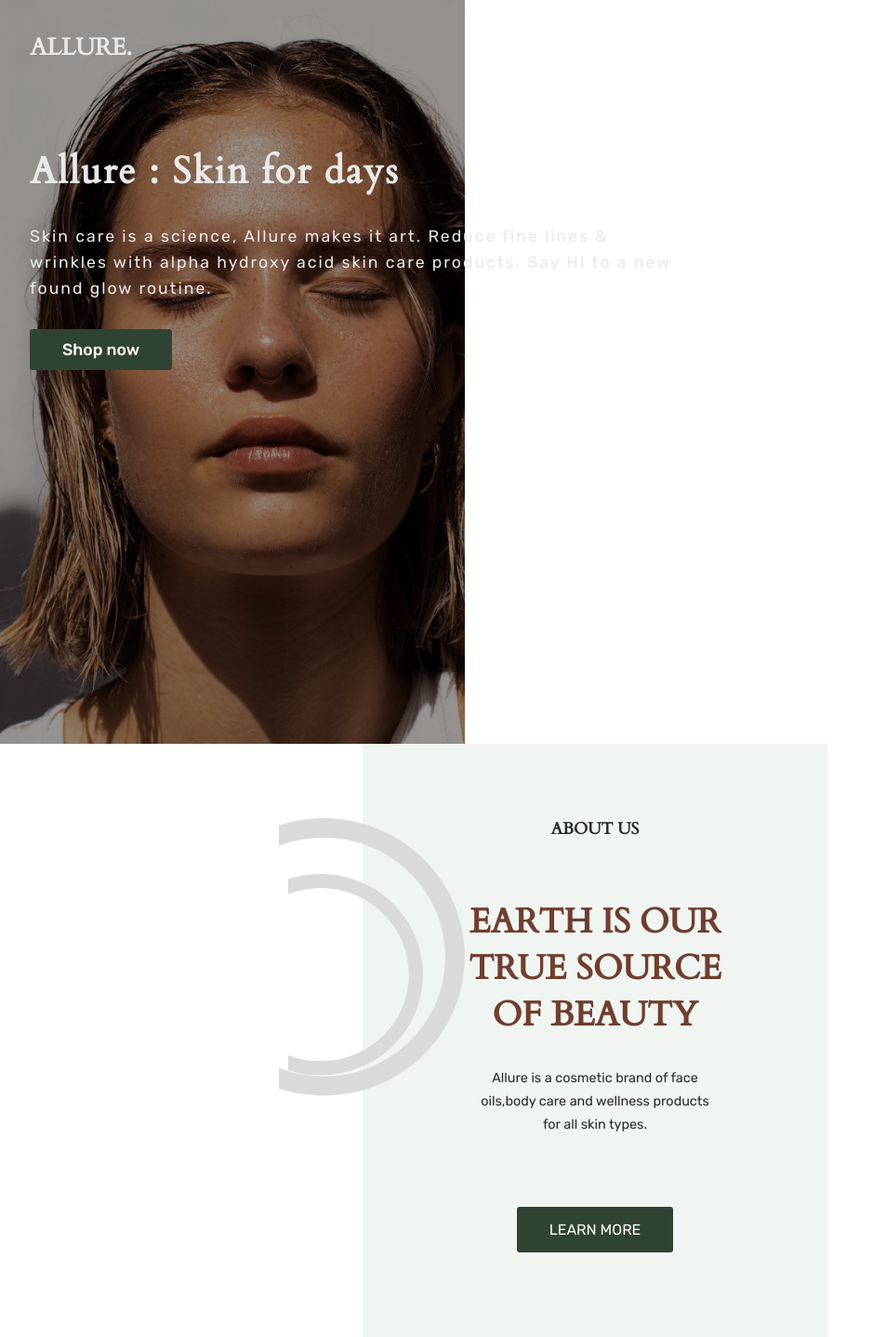
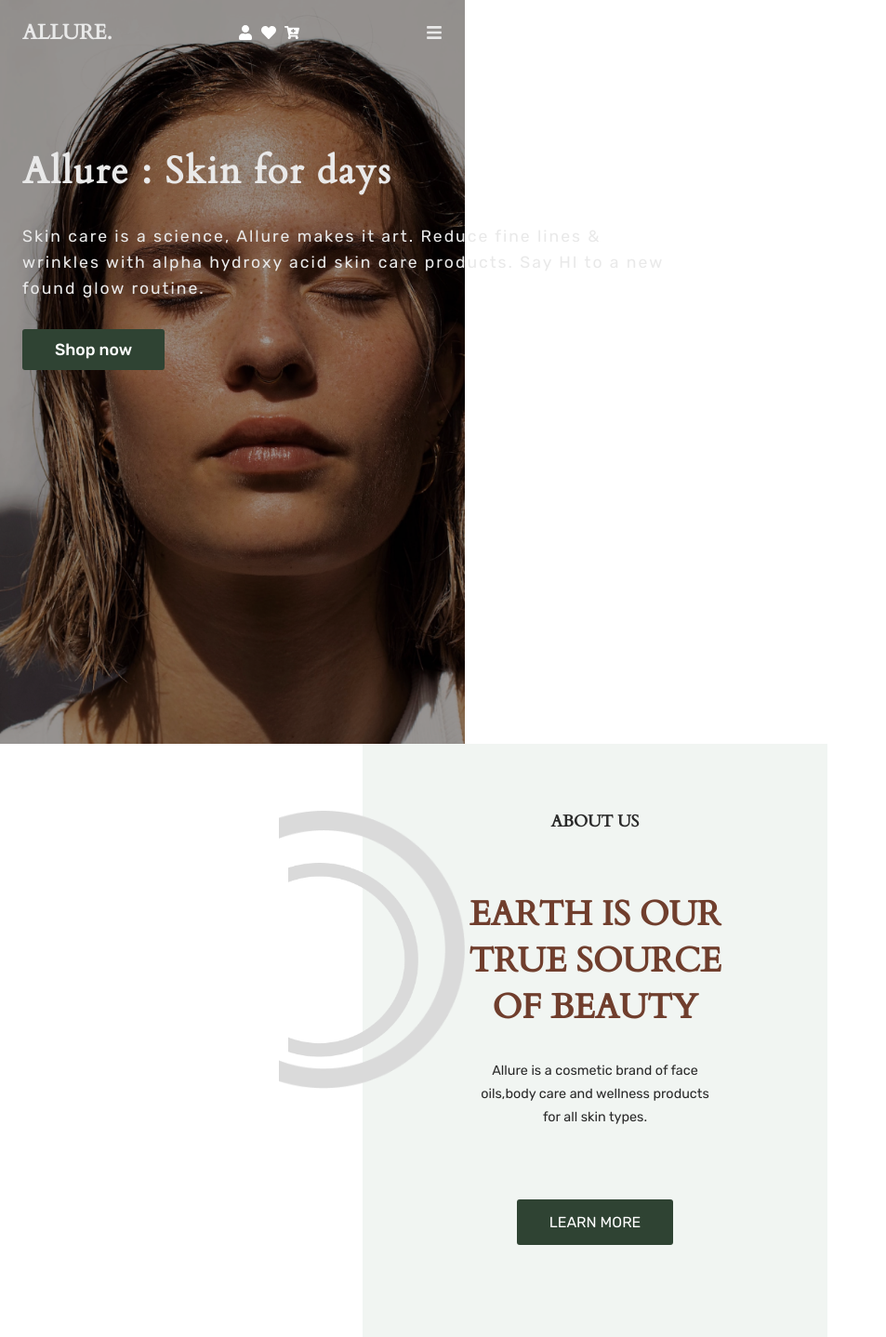
Before and after one commit to Kel-VinTech/Allure-ecommerce, a React (Vite) app: page / in a window 1280 px wide. Shown: the top 1438 px of the page at 93% size, without its empty margins (0-953 px from the left). Built offline with nearby package versions, Linux system fonts and the light colour scheme.

Commit message:
added icons in header

```diff
--- a/src/components/HeroContent.jsx
+++ b/src/components/HeroContent.jsx
@@ -1,5 +1,5 @@
 import React from "react";
-// import {AiOutlineMenu} from 'react-icons/fa';
+import {FaUser,FaBars,FaCartPlus,FaHeart} from 'react-icons/fa';
 import { Link } from "@chakra-ui/react";
 import '../scss/Hero.scss'
 
@@ -9,7 +9,12 @@ const HeroContent = () => {
     >
         <nav>
             <h1 className="logo">ALLURE.</h1>
-            {/* <AiOutlineMenu /> */}
+            <div className="icons">
+                <FaUser className="icons"/>
+                <FaHeart className="icons"/>
+                <FaCartPlus className="icons"/>
+            </div>
+            <FaBars className="icons twitter"/>
            <div className="links">
                 <div className="primary_link">
                     <Link to="">Home</Link>
--- a/src/components/MainContent.jsx
+++ b/src/components/MainContent.jsx
@@ -1,4 +1,6 @@
 import React from "react";
+import {FaAngleRight} from 'react-icons/fa';
+
 import eli7 from '../assets/Ellipse 7.png';
 import image1 from '../assets/Rectangle 4.png'
 import '../scss/Main.scss';
@@ -28,6 +30,7 @@ const MainContent = () => {
                 <h3>WHY YOU SHOULD CHOOSE ALLURE</h3>
                 <div className="table">
                 <table>
+                    <tbody>
                     <tr>
                         <td>
                             <h3>SKIN HEALTH</h3>
@@ -56,7 +59,15 @@ const MainContent = () => {
                             it from the negative effects of other unwanted environmental factors.</p>
                         </td>
                     </tr>
+                    </tbody>
                 </table>
+                </div>
+            </div>
+
+            <div className="content_3">
+                <div>
+                    <h2>Popular Products</h2>
+                    <FaAngleRight className="direction"/>
                 </div>
             </div>
 
--- a/src/scss/Hero.scss
+++ b/src/scss/Hero.scss
@@ -7,10 +7,12 @@ section{
     min-height:100vh;
     max-width:500px;
     width:100%;
+ }
 
- }
 nav{
     display:flex;
+    position: relative;
+    overflow: hidden;
     align-items: center;
     justify-content: space-between;
     top:0;
@@ -20,7 +22,7 @@ nav{
 }
 
 .logo{
-    font-size: 1.6rem;
+    font-size: 1.4rem;
     font-weight: 700;
     line-height: 22px;
     color:#e9e9e9;
@@ -29,7 +31,7 @@ nav{
 
 .links{
     position: relative;
-    visibility: hidden;
+    display: none;
     font-family: 'Rubik', sans-serif;
     font-style: normal;
 }
@@ -111,3 +113,14 @@ nav{
 //     box-shadow: 6px 6px 50px rgba(0, 0, 0, 0.25);
 //     border-radius: 5px;
 // }
+
+.icons{
+    display: flex;
+    justify-content: center;
+    align-items: center;
+    gap: 9px;
+}
+.twitter{
+    font-size: 18px;
+    color: #E9E9E9;
+}
--- a/src/scss/Main.scss
+++ b/src/scss/Main.scss
@@ -31,8 +31,8 @@ img {
 .elipse7 {
   position: absolute;
   left: -80px;
-  top: 140px;
-  width: 145px;
+  top: 128px;
+  width: 140px;
 }
 
 .content{
@@ -156,6 +156,20 @@ table td{
   font-size: 0.7rem;
 }
 
+.content_3{
+    display: flex;
+    flex-direction: column;
+    justify-content: center;
+    align-items: center;
+    text-align: center;
+}
+
+.content_3 h2{
+  font-size: 1rem;
+}
+
+
+
 @media screen and (max-width:768px) {
 
 }
--- a/src/scss/_reset.scss
+++ b/src/scss/_reset.scss
@@ -5,5 +5,5 @@
 }
 
 .row{
-    padding:2rem;
+    padding:1.5rem;
 }
```
